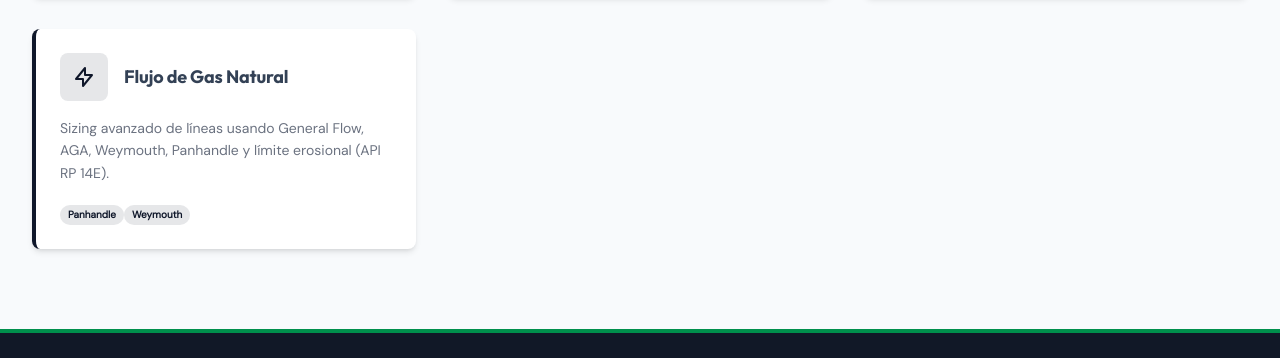
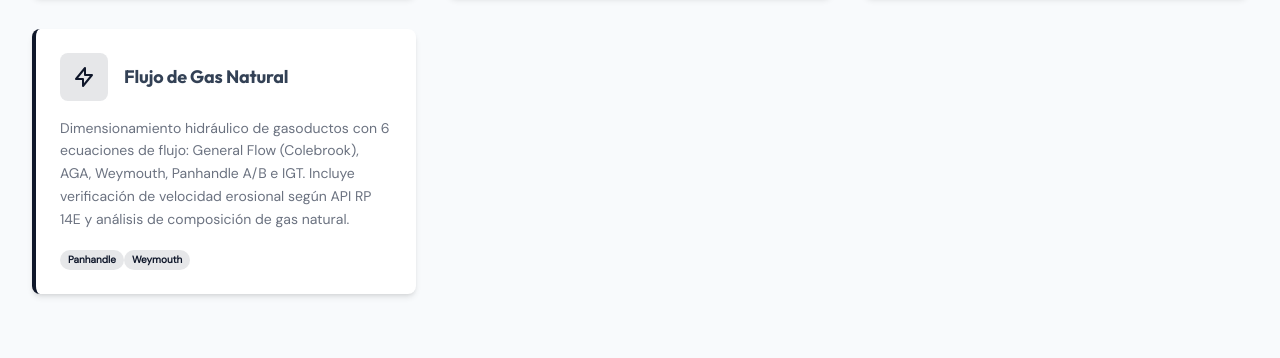
Before and after one commit to freddyroa76/ingeniero, a plain HTML site: page herramientas.html in a window 1280 px wide. Shown: the part 1569-1927 px from the top of the page. Drawn offline with Linux system fonts and the light colour scheme.

Commit message:
feat: Update gas pipeline sizing description with detailed flow equations and erosional velocity analysis

```diff
--- a/herramientas.html
+++ b/herramientas.html
@@ -724,7 +724,7 @@
                     </h3>
                   </div>
                   <p class="text-sm text-gray-500 leading-relaxed">
-                    Sizing avanzado de líneas usando General Flow, AGA, Weymouth, Panhandle y límite erosional (API RP 14E).
+                    Dimensionamiento hidráulico de gasoductos con 6 ecuaciones de flujo: General Flow (Colebrook), AGA, Weymouth, Panhandle A/B e IGT. Incluye verificación de velocidad erosional según API RP 14E y análisis de composición de gas natural.
                   </p>
                   <div class="flex flex-wrap gap-1.5 mt-1">
                     <span class="text-[10px] font-bold text-primary bg-primary/10 px-2 py-0.5 rounded-full">Panhandle</span>
```
